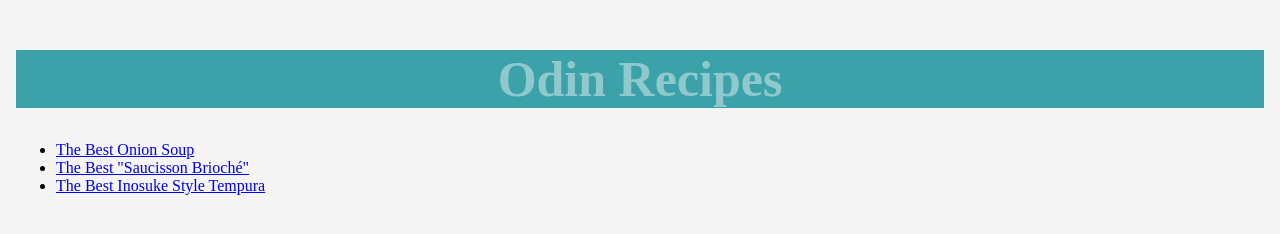
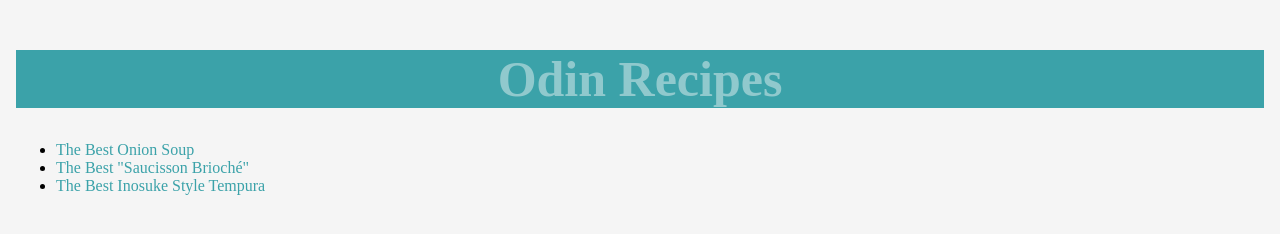
Before and after one commit to Devox-hub/odin-recipes, a plain HTML site: page index.html in a window 1280 px wide. Drawn offline with Linux system fonts and the light colour scheme.

Commit message:
Home page fix
Realising that the hover on css worked on the link on the home page
So making the https link a bit more clean: deleting the underline and changing the color.

```diff
--- a/styles.css
+++ b/styles.css
@@ -2,6 +2,12 @@ body {
     font-family: 'Times New Roman', Times, serif;
     background-color: whitesmoke;
 }
+
+a {
+    text-decoration: none;
+    color: rgb(59, 162, 169);
+}
+
 
 .back {
     padding: 8px;
```
